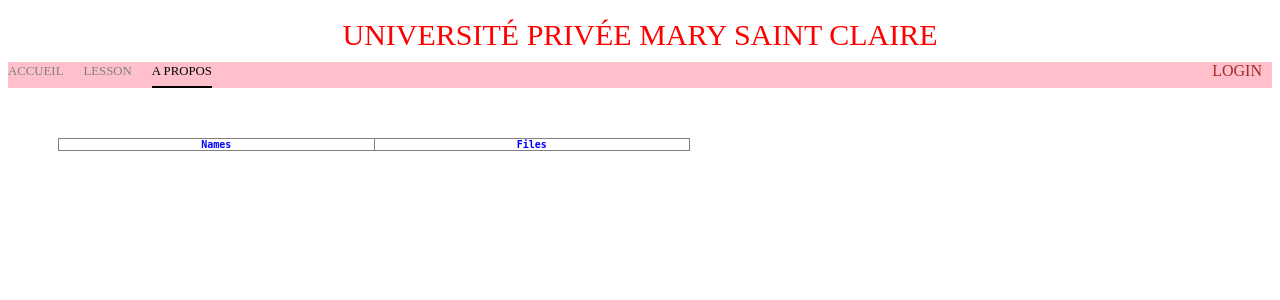
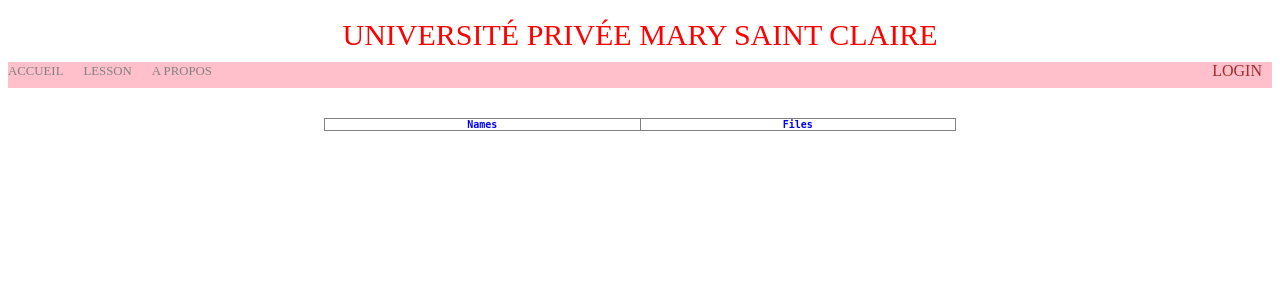
Before and after one commit to Yugo19/Univ-website, a PHP site: page /offline_course.php in a window 1280 px wide. Shown: the top 300 px of the page. Run offline with PHP 8.4, Linux system fonts and the light colour scheme; data that the repository does not hold is empty.

Commit message:
new changes in the offline_cours

```diff
--- a/offline_course.php
+++ b/offline_course.php
@@ -25,7 +25,7 @@
                 <div class="nav-link-wrapper ">
                     <a href="Lesson.html">Lesson</a>
                 </div>
-                <div class="nav-link-wrapper active-nav-link">
+                <div class="nav-link-wrapper ">
                     <a href="about.html">A propos</a>
                 </div>
             </div>
@@ -35,8 +35,8 @@
         </div>
     </div>
     <div class="content">
-
-        <table cellpadding = "5" cellspacing = "5" border="1">
+      <div class="files_table" >
+        <table align  ="center" cellpadding = "5" cellspacing = "5" border="1">
             <tr>
                 <th>Names</th>
                 <th>Files</th>
@@ -54,6 +54,7 @@
    ?>
         </table>
     </div>
+    </div>
 
 </body>
 
--- a/styles.css
+++ b/styles.css
@@ -236,12 +236,15 @@
 /*Table*/
 
 table {
-    margin: 50px;
     border-collapse: collapse;
     color: blue;
     width: 50%;
     text-align: center;
     font-family: monospace;
     font-size: 10px;
-    position: center;
+    margin-top: 30px;
 }
+
+.files_table {
+    display: grid;
+}
```
